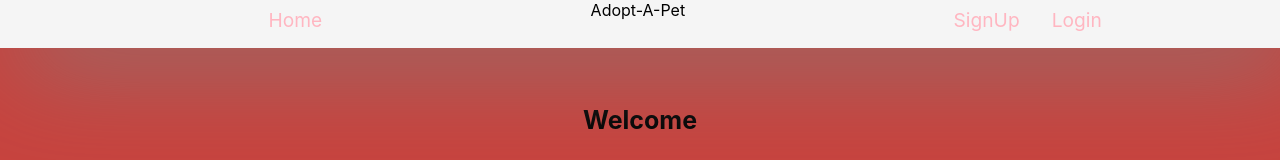
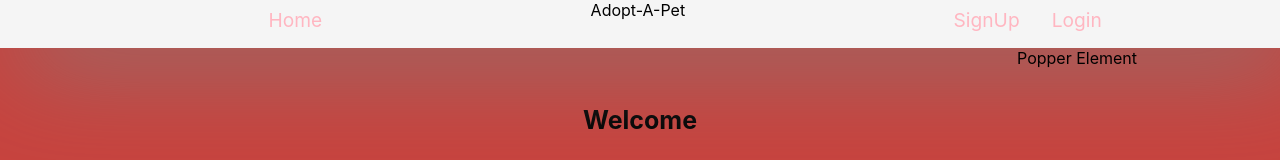
Before and after one commit to HassenH1/Adopt-a-Pet, a React (Create React App) app: page / in a window 1280 px wide. Shown: the top 160 px of the page. Built offline with nearby package versions, Linux system fonts and the light colour scheme.

Commit message:
popper working but the style isn't

```diff
--- a/package.json
+++ b/package.json
@@ -14,6 +14,7 @@
     "node-fetch": "^2.6.0",
     "react": "^16.12.0",
     "react-dom": "^16.12.0",
+    "react-popper": "^1.3.7",
     "react-redux": "^7.1.3",
     "react-router": "^5.1.2",
     "react-router-dom": "^5.1.2",
--- a/src/components/NavBar/index.js
+++ b/src/components/NavBar/index.js
@@ -3,6 +3,7 @@ import { withRouter } from 'react-router-dom'
 import { NLink, Div, Links } from './styled'
 import { connect } from 'react-redux'
 import { compose } from 'redux'
+import { Manager, Reference, Popper } from 'react-popper';
 
 function NavBar(props) {
   return (
@@ -21,11 +22,24 @@ function NavBar(props) {
               <Links exact to="/profile">Profile</Links>
               <Links exact to="logout">Logout</Links>
             </div>
-            : <div style={{ width: "90px" }}>
-              <Links exact to="/signup">SignUp</Links>
-              <Links exact to="/login">Login</Links>
-              {/* <Links href="">Logout</Links> */}
-            </div>
+            : <Manager>
+              <Reference>
+                {({ ref }) => (
+                  <div style={{ width: "90px" }}>
+                    <Links exact to="/signup" ref={ref}>SignUp</Links>
+                    <Links exact to="/login" ref={ref}>Login</Links>
+                  </div>
+                )}
+              </Reference>
+              <Popper placement="bottom">
+                  {({ ref, style, placement, arrowProps }) => (
+                    <div ref={ref} style={style} data-placement={placement}>
+                      Popper Element
+                      <div ref={arrowProps.ref} style={arrowProps.style}></div>
+                    </div>
+                  )}
+              </Popper>
+            </Manager>
         }
       </Div>
     </NLink>
```
Also changed, not shown: 1 other file (tests, documents, lock files or other folders).
